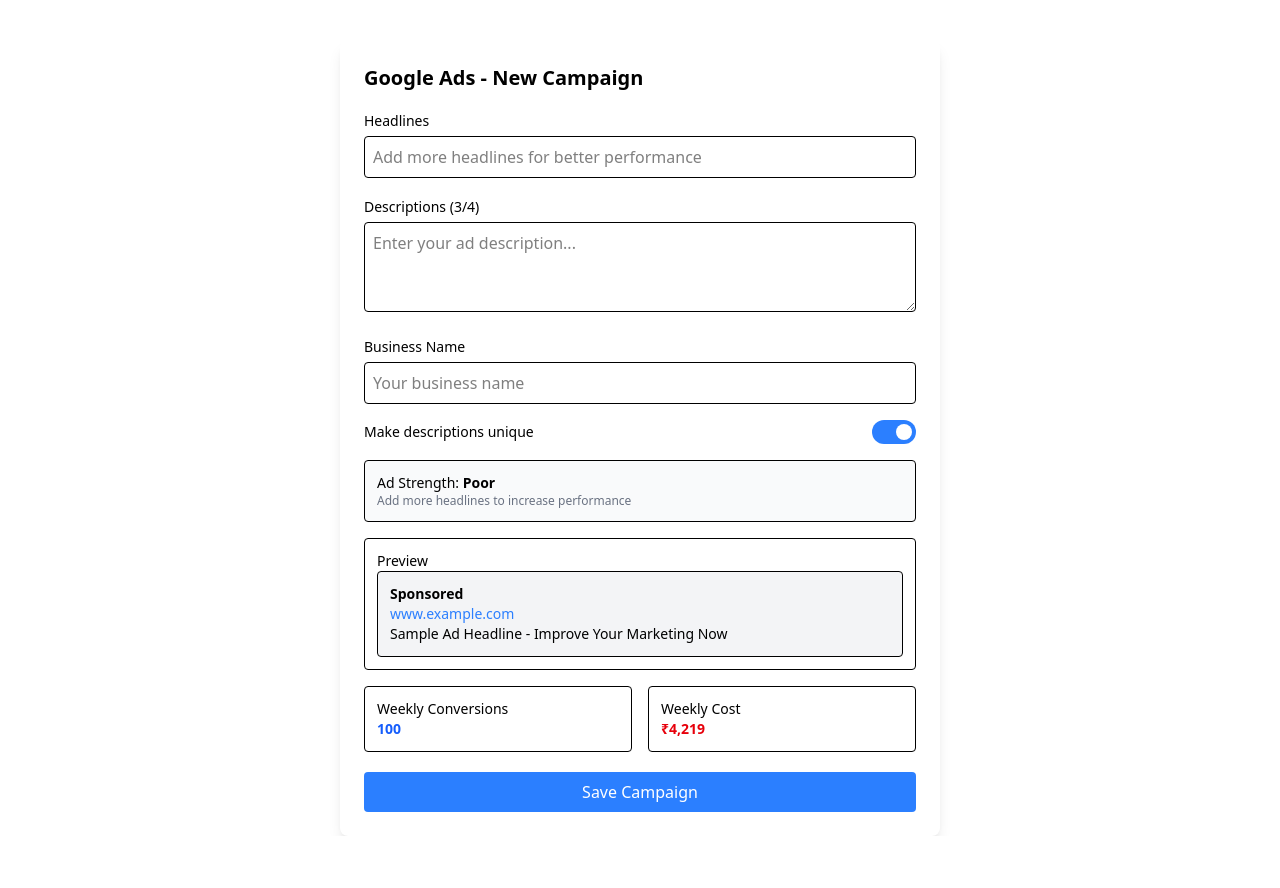
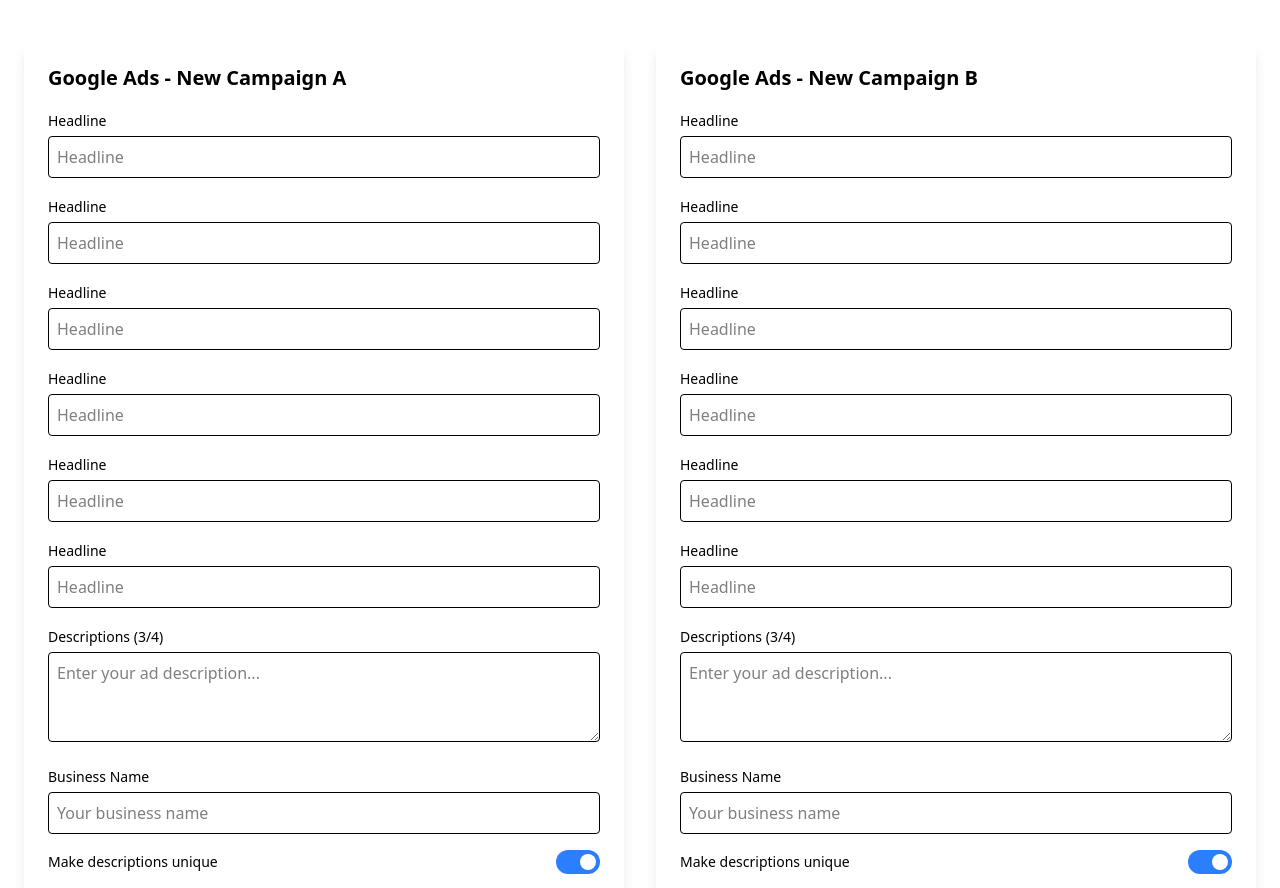
Before and after one commit to Datathon-2025/Datathon25, a React (Vite) app: page /campaign in a window 1280 px wide. Shown: the top 888 px of the page. Before the commit the page ends 836 px from the top, so only its background shows below. Built offline with nearby package versions, Linux system fonts and the light colour scheme.

Commit message:
added form in campaign

```diff
--- a/src/components/Form.jsx
+++ b/src/components/Form.jsx
@@ -6,17 +6,58 @@
   const [toggle, setToggle] = useState(true);
 
   return (
-    <div className="bg-white shadow-lg rounded-lg p-6 w-[600px] mx-auto mt-10">
-      {/* Header */}
-      <h2 className="text-xl font-semibold mb-4">Google Ads - New Campaign</h2>
+    <div className="flex space-x-8 w-full justify-center mt-10">
+      {/* Form 1 */}
+      <div className="bg-white shadow-lg rounded-lg p-6 w-[600px]">
+        <h2 className="text-xl font-semibold mb-4">Google Ads - New Campaign A</h2>
 
         {/* Headline Inputs */}
         <div className="mb-4">
-        <label className="text-sm font-medium">Headlines</label>
+          <label className="text-sm font-medium">Headline</label>
           <input
             type="text"
             className="w-full p-2 border rounded mt-1"
-          placeholder="Add more headlines for better performance"
+            placeholder="Headline"
+          />
+        </div>
+        <div className="mb-4">
+          <label className="text-sm font-medium">Headline</label>
+          <input
+            type="text"
+            className="w-full p-2 border rounded mt-1"
+            placeholder="Headline"
+          />
+        </div>
+        <div className="mb-4">
+          <label className="text-sm font-medium">Headline</label>
+          <input
+            type="text"
+            className="w-full p-2 border rounded mt-1"
+            placeholder="Headline"
+          />
+        </div>
+        <div className="mb-4">
+          <label className="text-sm font-medium">Headline</label>
+          <input
+            type="text"
+            className="w-full p-2 border rounded mt-1"
+            placeholder="Headline"
+          />
+        </div>
+        <div className="mb-4">
+          <label className="text-sm font-medium">Headline</label>
+          <input
+            type="text"
+            className="w-full p-2 border rounded mt-1"
+            placeholder="Headline"
+          />
+        </div>
+        <div className="mb-4">
+          <label className="text-sm font-medium">Headline</label>
+          <input
+            type="text"
+            className="w-full p-2 border rounded mt-1"
+            placeholder="Headline"
           />
         </div>
 
@@ -91,6 +132,133 @@
           Save Campaign
         </button>
       </div>
+
+      {/* Form 2 */}
+      <div className="bg-white shadow-lg rounded-lg p-6 w-[600px]">
+        <h2 className="text-xl font-semibold mb-4">Google Ads - New Campaign B</h2>
+
+        {/* Headline Inputs */}
+        <div className="mb-4">
+          <label className="text-sm font-medium">Headline</label>
+          <input
+            type="text"
+            className="w-full p-2 border rounded mt-1"
+            placeholder="Headline"
+          />
+        </div>
+        <div className="mb-4">
+          <label className="text-sm font-medium">Headline</label>
+          <input
+            type="text"
+            className="w-full p-2 border rounded mt-1"
+            placeholder="Headline"
+          />
+        </div>
+        <div className="mb-4">
+          <label className="text-sm font-medium">Headline</label>
+          <input
+            type="text"
+            className="w-full p-2 border rounded mt-1"
+            placeholder="Headline"
+          />
+        </div>
+        <div className="mb-4">
+          <label className="text-sm font-medium">Headline</label>
+          <input
+            type="text"
+            className="w-full p-2 border rounded mt-1"
+            placeholder="Headline"
+          />
+        </div>
+        <div className="mb-4">
+          <label className="text-sm font-medium">Headline</label>
+          <input
+            type="text"
+            className="w-full p-2 border rounded mt-1"
+            placeholder="Headline"
+          />
+        </div>
+        <div className="mb-4">
+          <label className="text-sm font-medium">Headline</label>
+          <input
+            type="text"
+            className="w-full p-2 border rounded mt-1"
+            placeholder="Headline"
+          />
+        </div>
+
+        {/* Descriptions */}
+        <div className="mb-4">
+          <label className="text-sm font-medium">Descriptions (3/4)</label>
+          <textarea
+            className="w-full p-2 border rounded mt-1"
+            placeholder="Enter your ad description..."
+            rows="3"
+          ></textarea>
+        </div>
+
+        {/* Business Name */}
+        <div className="mb-4">
+          <label className="text-sm font-medium">Business Name</label>
+          <input
+            type="text"
+            className="w-full p-2 border rounded mt-1"
+            placeholder="Your business name"
+          />
+        </div>
+
+        {/* Toggle: Make Descriptions Unique */}
+        <div className="flex items-center justify-between mb-4">
+          <span className="text-sm font-medium">Make descriptions unique</span>
+          <Switch
+            checked={toggle}
+            onChange={setToggle}
+            className={`${
+              toggle ? "bg-blue-500" : "bg-gray-300"
+            } relative inline-flex h-6 w-11 items-center rounded-full`}
+          >
+            <span
+              className={`${
+                toggle ? "translate-x-6" : "translate-x-1"
+              } inline-block h-4 w-4 transform bg-white rounded-full`}
+            />
+          </Switch>
+        </div>
+
+        {/* Ad Strength */}
+        <div className="mb-4 p-3 border rounded bg-gray-50">
+          <p className="text-sm font-medium">Ad Strength: <span className="font-semibold">{adStrength}</span></p>
+          <p className="text-xs text-gray-500">Add more headlines to increase performance</p>
+        </div>
+
+        {/* Preview Section */}
+        <div className="border p-3 rounded mb-4">
+          <h3 className="text-sm font-medium">Preview</h3>
+          <div className="p-3 border rounded bg-gray-100 text-sm">
+            <p className="font-semibold">Sponsored</p>
+            <p className="text-blue-500">www.example.com</p>
+            <p>Sample Ad Headline - Improve Your Marketing Now</p>
+          </div>
+        </div>
+
+        {/* Performance Metrics */}
+        <div className="grid grid-cols-2 gap-4 text-sm">
+          <div className="p-3 border rounded">
+            <p className="font-medium">Weekly Conversions</p>
+            <p className="font-semibold text-blue-600">100</p>
+          </div>
+          <div className="p-3 border rounded">
+            <p className="font-medium">Weekly Cost</p>
+            <p className="font-semibold text-red-600">₹4,219</p>
+          </div>
+        </div>
+
+        {/* Submit Button */}
+        <button className="mt-5 w-full bg-blue-500 text-white py-2 rounded">
+          Save Campaign
+        </button>
+      </div>
+    </div>
   );
 };
 
```
Lines whose indentation alone changed are shown as unchanged.
